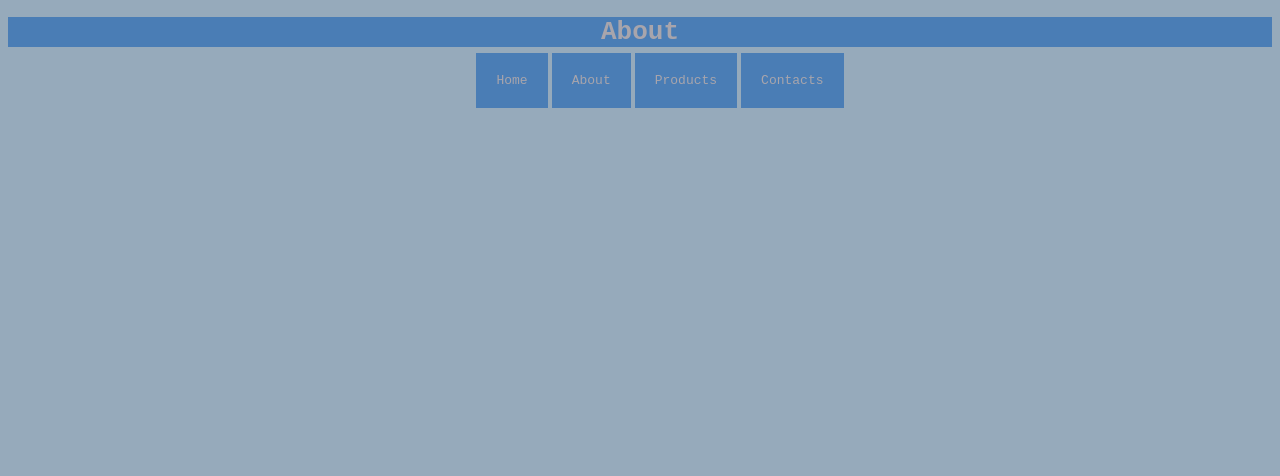
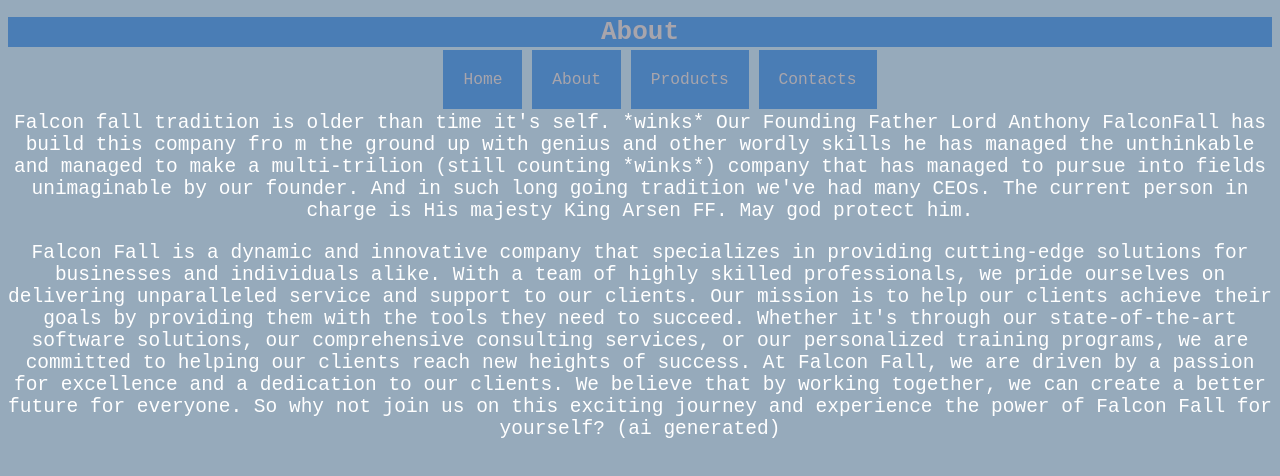
Before and after one commit to StaticZeTv/Racingintothenight, a plain HTML site: page about.html in a window 1280 px wide. Drawn offline with Linux system fonts and the light colour scheme.

Commit message:
Add files via upload

```diff
--- a/about.html
+++ b/about.html
@@ -36,6 +36,27 @@
     </ul>
         </nav></center>
 
+        <center>
+            <p>
+                Falcon fall tradition is older than time it's self. *winks*
+                Our Founding Father Lord Anthony FalconFall has build this company fro m the ground up with genius and other wordly skills he has managed
+                the unthinkable and managed to make a multi-trilion (still counting *winks*) company  that has managed to pursue into fields unimaginable by our founder.
+                 And in such long going tradition we've had many CEOs.
+                The current person in charge is His majesty King Arsen FF. May god protect him.
+            </p>
+        </center>
+
+        <center>
+            <p>
+                Falcon Fall is a dynamic and innovative company that specializes in providing cutting-edge solutions for businesses and individuals alike.
+                With a team of highly skilled professionals, we pride ourselves on delivering unparalleled service and support to our clients.
+                Our mission is to help our clients achieve their goals by providing them with the tools they need to succeed. Whether it's through our state-of-the-art software solutions,
+                our comprehensive consulting services, or our personalized training programs, we are committed to helping our clients reach new heights of success.
+                At Falcon Fall, we are driven by a passion for excellence and a dedication to our clients.
+                We believe that by working together, we can create a better future for everyone.
+                So why not join us on this exciting journey and experience the power of Falcon Fall for yourself? (ai generated)
+            </p>
+        </center>
     </body>
 
 
--- a/styles.css
+++ b/styles.css
@@ -27,8 +27,25 @@ list-style: none;
         padding: 20px;
         text-decoration: none;
     }
-    p{
+ p{
+margin-top: 20px;
 font-family:monospace;
 color:white;
 font-size: 150%;
 }
+
+li{
+    display:block;
+    list-style: none;
+    font-family: monospace;
+    color: white;
+    text-decoration: none;
+    font-size: 125%;
+}
+h2{
+    text-align: center;
+    font-size: xx-large;
+    font-family: monospace;
+    color: #660405;
+    background-color: #c1c1c1;
+}
```
Also changed, not shown: contacts.html (+14 -0 lines), index.html (+4 -2 lines), products.html (+4 -0 lines).
